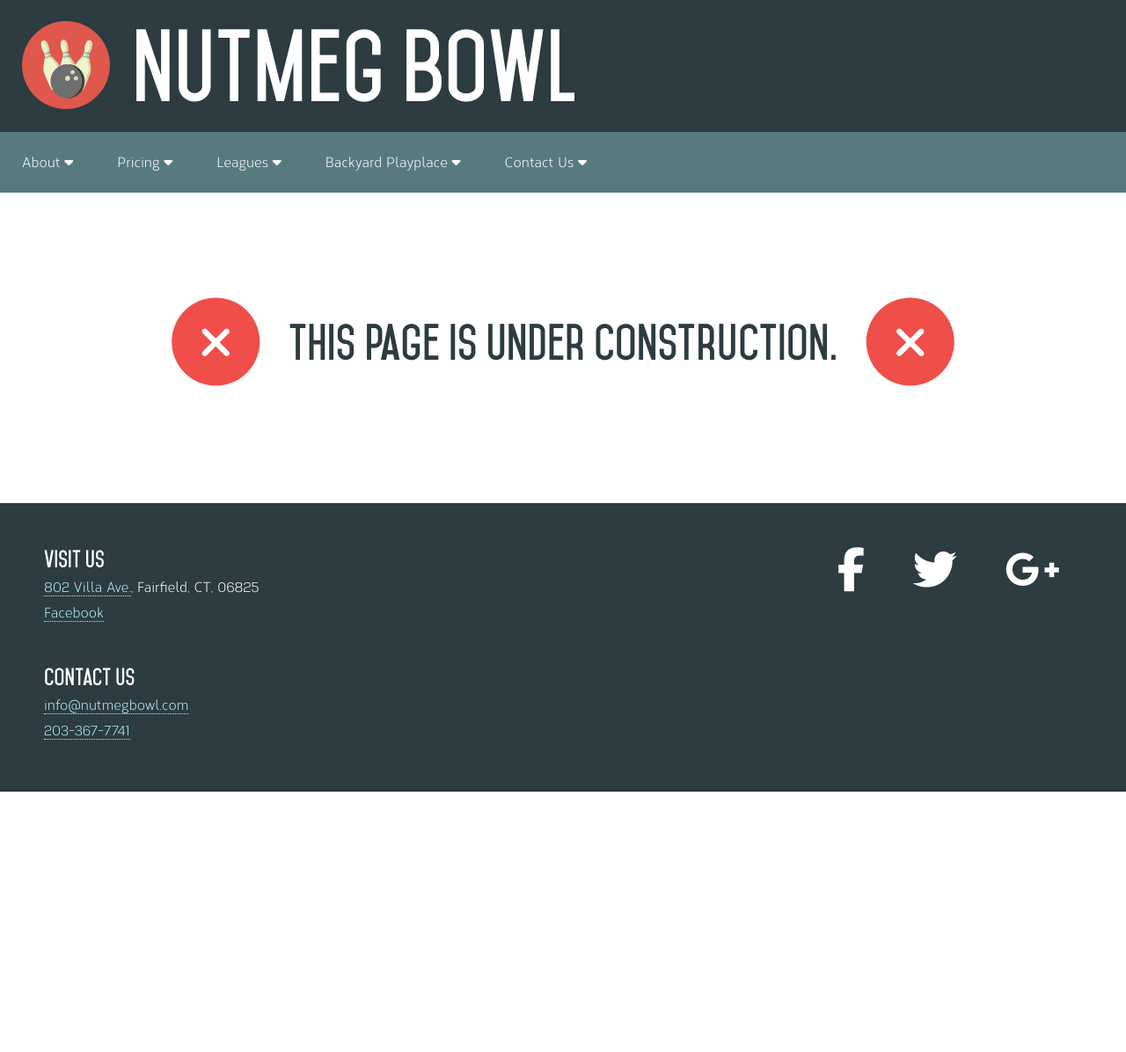
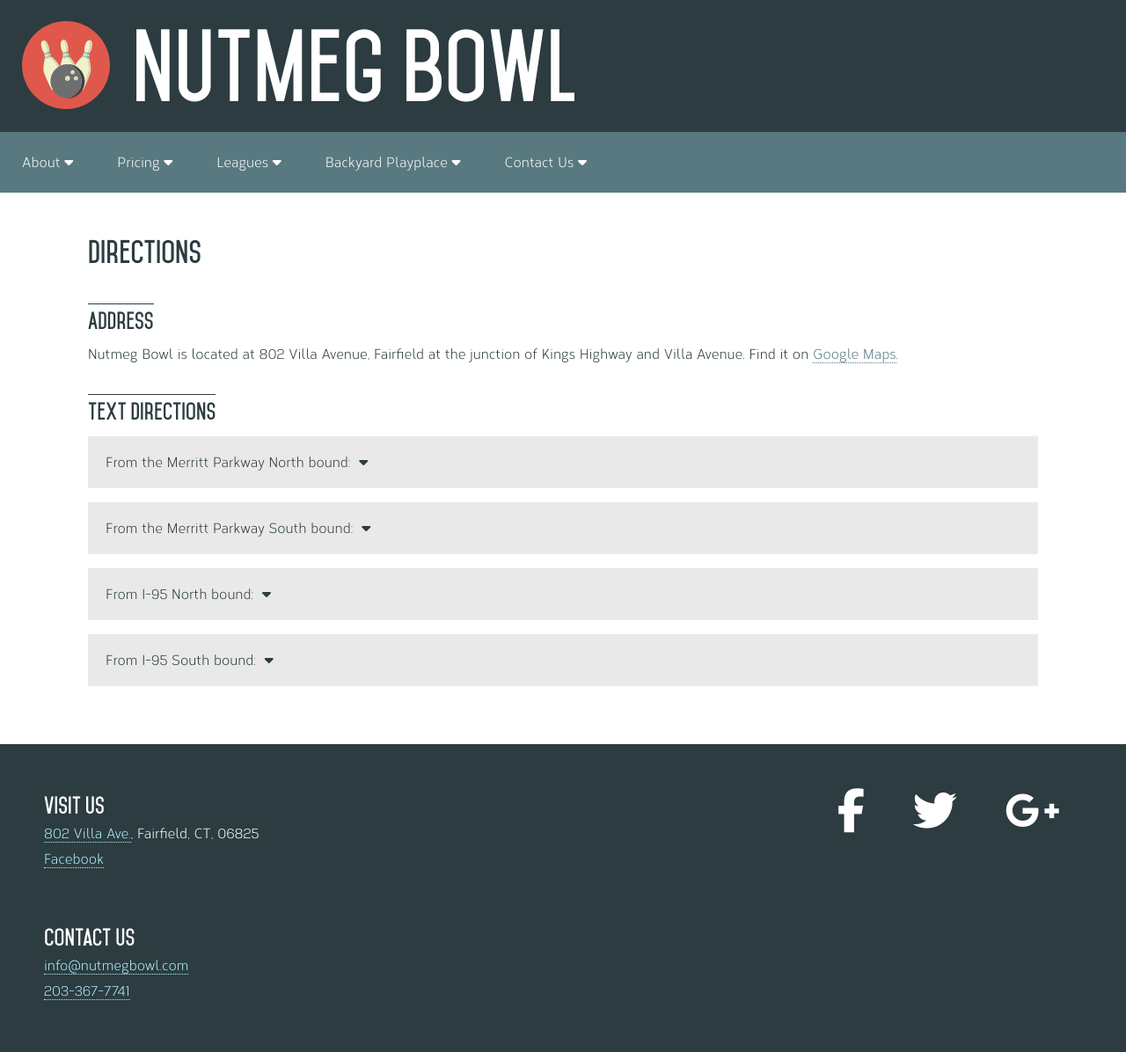
Before and after one commit to jlam55555/nutmegbowl, a Jekyll site: the page built from contact/directions.html, in a window 1280 px wide. Shown: the whole page at 88% size. Built offline with Jekyll 4.4.1, drawn with Linux system fonts in a browser that asks for light colours; nearby versions of some CDN libraries; before the commit the page ends 900 px from its top, so only the background shows below that.

Commit message:
Added reveal boxes

```diff
--- a/contact/directions.html
+++ b/contact/directions.html
@@ -3,4 +3,57 @@ layout: default
 title: Directions
 ---
 
-<p class="underConstruction"><span class="fa-stack first"><i class="fa fa-stack-2x fa-circle dangerText"></i><i class="fa fa-stack-1x fa-close lightText"></i></span>This page is under construction.<span class="fa-stack second"><i class="fa fa-stack-2x fa-circle dangerText"></i><i class="fa fa-stack-1x fa-close lightText"></i></span></p>
+<h1>Directions</h1>
+<h2>Address</h2>
+<p>Nutmeg Bowl is located at 802 Villa Avenue, Fairfield at the junction of Kings Highway and Villa Avenue. Find it on <a href="https://www.google.com/maps/place/802+Villa+Ave,+Fairfield,+CT+06825/@41.1750132,-73.231007,17z/data=!3m1!4b1!4m5!3m4!1s0x89e80e3549ca49c3:0xaa6855288cdd70ad!8m2!3d41.1750132!4d-73.2288183" target="_blank">Google Maps</a>.</p>
+<h2>Text Directions</h2>
+<div class="reveal">
+  <div class="revealButton animate pointer rounded">From the Merritt Parkway North bound:</div>
+  <div class="toReveal">
+    <ol>
+      <li>Take exit 44</li>
+      <li>At the end of the ramp, take a left</li>
+      <li>At the next light, take a right onto Black Rock Turnpike</li>
+      <li>Continue on Black Rock Turnpike until you come to the split of Black Rock Turnpike and Tunxis Hill</li>
+      <li>Bear left onto Tunxis Hill</li>
+      <li>At the third light turn right into the shopping center where Nutmeg Bowl is located</li>
+    </ol>
+  </div>
+</div>
+<div class="reveal">
+  <div class="revealButton animate pointer rounded">From the Merritt Parkway South bound:</div>
+  <div class="toReveal">
+    <ol>
+      <li>Take exit 44</li>
+      <li>At the light at the end of the ramp take a left</li>
+      <li>At the next light take a left onto Black Rock Turnpike</li>
+      <li>Continue on Black Rock Turnpike until you come to the split of Black Rock Turnpike and Tunxis Hill</li>
+      <li>Bear left onto Tunxis Hill</li>
+      <li>At the third light turn right into the shopping center where Nutmeg Bowl is located</li>
+    <ol>
+  </div>
+</div>
+<div class="reveal">
+  <div class="revealButton animate pointer rounded">From I-95 North bound:</div>
+  <div class="toReveal">
+    <ol>
+      <li>Take exit 24</li>
+      <li>At the end of the ramp take a left</li>
+      <li>Go under I-95 and bear right onto Kings Highway</li>
+      <li>Nutmeg Bowl is approximately one mile on your left</li>
+      <li>At the junction of Kings Highway and Villa Avenue</li>
+    </ol>
+  </div>
+</div>
+<div class="reveal">
+  <div class="revealButton animate pointer rounded">From I-95 South bound:</div>
+  <div class="toReveal">
+    <ol>
+      <li>Take exit 24</li>
+      <li>At the end of the ramp take a right</li>
+      <li>At the next light take another right onto Kings Highway</li>
+      <li>Nutmeg Bowl is approximately 3/4 of a mile on your left</li>
+      <li>At the junction of Kings Highway and Villa Avenue</li>
+    </ol>
+  </div>
+</div>
--- a/res/script.js
+++ b/res/script.js
@@ -13,7 +13,8 @@ $(function() {
     dropdownLinks: $(".dropdownLinks"),
     facebookShareButton: $("#facebookShareButton"),
     twitterShareButton: $("#twitterShareButton"),
-    googlePlusShareButton: $("#googlePlusShareButton")
+    googlePlusShareButton: $("#googlePlusShareButton"),
+    revealButton: $(".revealButton")
   };
 
   // accessory functions
@@ -28,7 +29,7 @@ $(function() {
   };
   e.window.resize(function() {
     var footerCopy = e.footer;
-    var extraPadding = e.shoutButton.length > 0 ? 0 : 20;
+    var extraPadding = e.shoutButton.length > 0 ? 0 : 50;
     e.body.css({ paddingTop: extraPadding + e.header.height() + e.mainNav.height(), paddingBottom: extraPadding + e.footer.height() + 2*getPxValue(e.footer.css("padding-top")) });
     e.footer.remove();
     docWidth = e.document.width() > e.window.width() ? e.document.width() : e.window.width();
@@ -74,6 +75,11 @@ $(function() {
   e.shoutButton.click(function() {
     window.location.href = $(this).data("href");
   });
+  // .reveal functionality
+  e.revealButton.click(function() {
+    $(this).parent().toggleClass("revealed");
+    e.window.resize();
+  });
 
   e.window.resize();
   setTimeout(function() {
--- a/res/style.css
+++ b/res/style.css
@@ -49,6 +49,12 @@ button, input, select, textarea {
 }
 h1, h2, h3, h4, h5, h6 {
   font-family: shout;
+}
+h2 {
+  border-top: 1px solid #2c3c40;
+  padding-top: 5px;
+  display: inline-block;
+  margin: 20px 0 0 0;
 }
 html {
   padding: 0;
@@ -155,6 +161,31 @@ p.underConstruction span.fa-stack.first {
 p.underConstruction span.fa-stack.second {
   margin-left: 20px;
 }
+div.reveal {
+  background-color: #e9e9e9;
+  margin: 16px 0;
+}
+div.reveal div.revealButton, div.reveal div.toReveal {
+  padding: 20px;
+}
+div.reveal div.revealButton::after {
+  content: "\f0d7";
+  font-family: fontawesome;
+  display: inline-block;
+  padding-left: 10px;
+}
+div.reveal.revealed div.revealButton::after {
+  content: "\f0d8";
+}
+div.reveal div.revealButton:hover {
+  background-color: #cdcdcd;
+}
+div.reveal div.toReveal {
+  display: none;
+}
+div.reveal.revealed div.toReveal {
+  display: block;
+}
 
 /* general classes */
 .animate {
```
